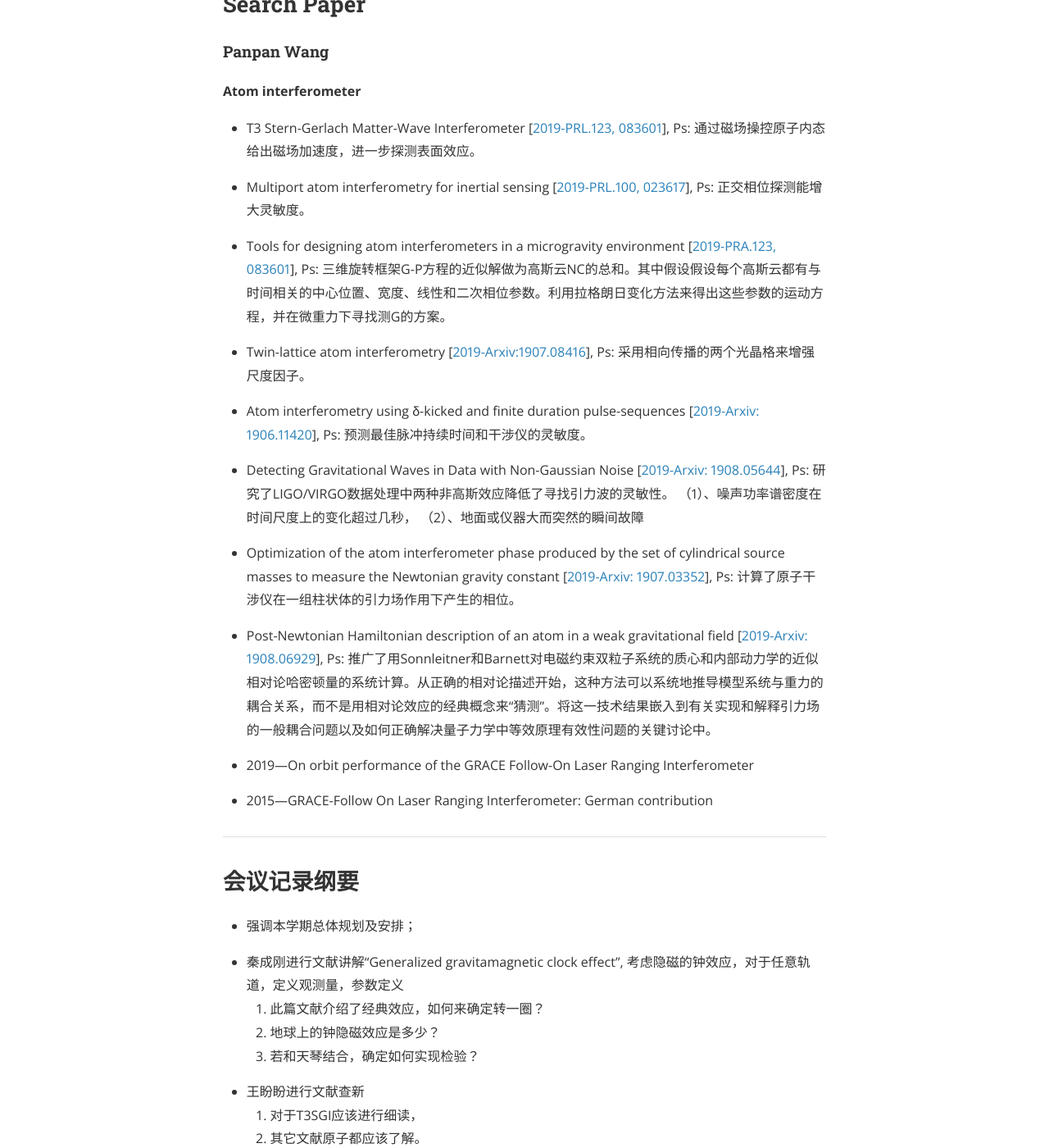
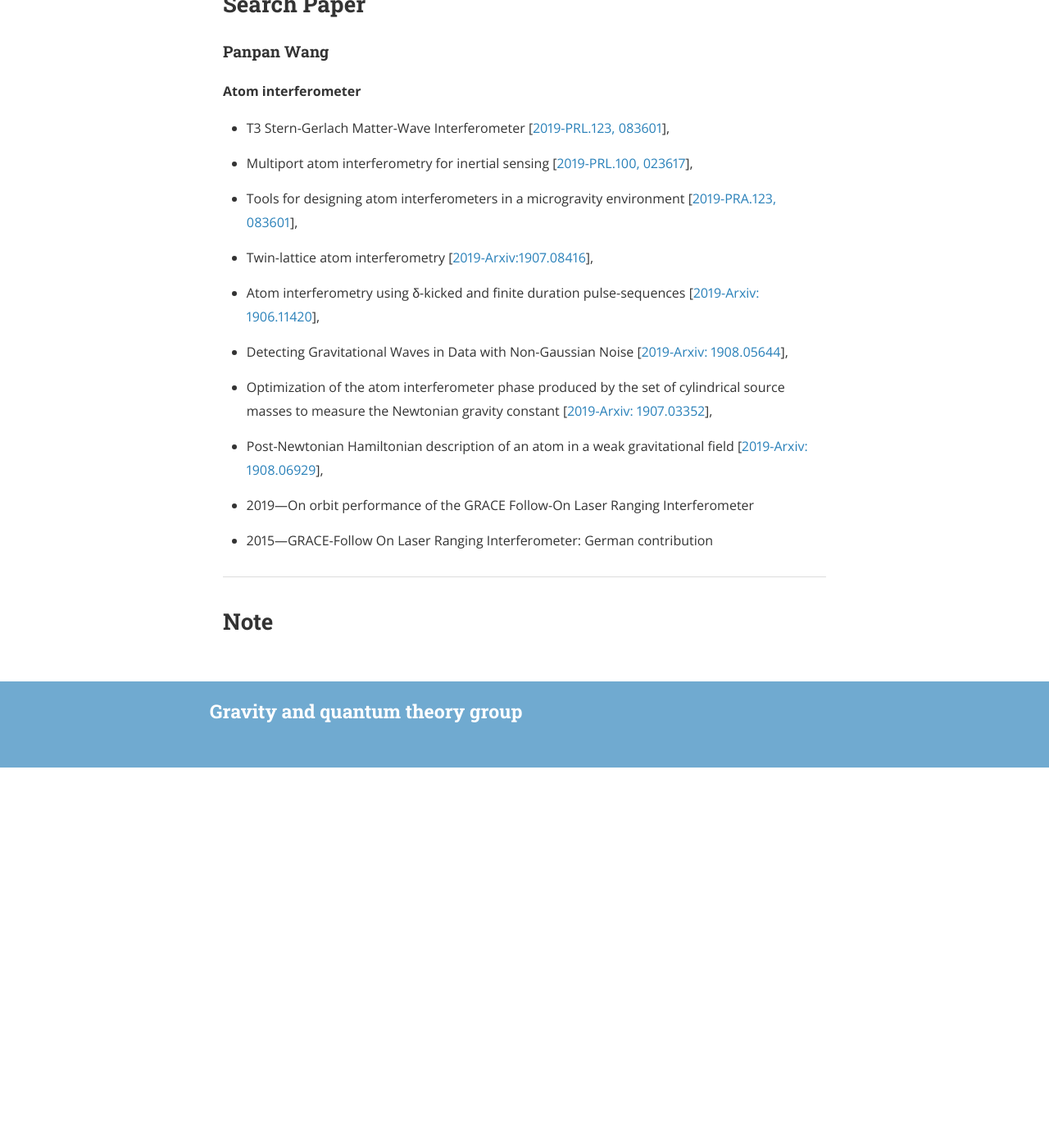
Before and after one commit to gravity-group/gravity-group.github.io, a Jekyll site: the page built from _posts/2019-08-26-group-meeting.md, in a window 1280 px wide and 1400 px high, scrolled down 921 px. Shown: the whole window at 82% size. Built offline with Jekyll 4.4.1, drawn with Linux system fonts in a browser that asks for light colours; nearby versions of some CDN libraries; after the commit the page ends 1857 px from its top, so only the background shows below that.

Commit message:
Update 2019-08-26-group-meeting.md
20190826

```diff
--- a/_posts/2019-08-26-group-meeting.md
+++ b/_posts/2019-08-26-group-meeting.md
@@ -37,38 +37,28 @@ by Lijing Shao, Norbert Wex, Michael Kramer.
 
 - T3 Stern-Gerlach Matter-Wave Interferometer
 [[2019-PRL.123, 083601](https://journals.aps.org/prl/abstract/10.1103/PhysRevLett.123.083601)],
-Ps: 通过磁场操控原子内态给出磁场加速度，进一步探测表面效应。
 
 - Multiport atom interferometry for inertial sensing
 [[2019-PRL.100, 023617](https://journals.aps.org/pra/abstract/10.1103/PhysRevA.100.023617)],
-Ps: 正交相位探测能增大灵敏度。
 
 - Tools for designing atom interferometers in a microgravity environment
 [[2019-PRA.123, 083601](https://journals.aps.org/pra/abstract/10.1103/PhysRevA.99, 043615)],
-Ps: 三维旋转框架G-P方程的近似解做为高斯云NC的总和。其中假设假设每个高斯云都有与时间相关的中心位置、宽度、线性和二次相位参数。利用拉格朗日变化方法来得出这些参数的运动方程，并在微重力下寻找测G的方案。
 
 - Twin-lattice atom interferometry
 [[2019-Arxiv:1907.08416](https://arxiv.org/pdf/1907.08416.pdf)],
-Ps: 采用相向传播的两个光晶格来增强尺度因子。
 
 - Atom interferometry using δ-kicked and finite duration pulse-sequences
 [[2019-Arxiv: 1906.11420](https://arxiv.org/pdf/1906.11420.pdf)],
-Ps: 预测最佳脉冲持续时间和干涉仪的灵敏度。
 
 - Detecting Gravitational Waves in Data with Non-Gaussian Noise
 [[2019-Arxiv: 1908.05644](https://arxiv.org/pdf/1908.05644.pdf)],
-Ps: 研究了LIGO/VIRGO数据处理中两种非高斯效应降低了寻找引力波的灵敏性。
-（1）、噪声功率谱密度在时间尺度上的变化超过几秒，
-（2）、地面或仪器大而突然的瞬间故障
-
 
 - Optimization of the atom interferometer phase produced by the set of cylindrical source masses to measure the Newtonian gravity constant
 [[2019-Arxiv: 1907.03352](https://arxiv.org/pdf/1907.03352.pdf)],
-Ps: 计算了原子干涉仪在一组柱状体的引力场作用下产生的相位。
 
 - Post-Newtonian Hamiltonian description of an atom in a weak gravitational field
 [[2019-Arxiv: 1908.06929](https://arxiv.org/pdf/1908.06929.pdf)],
-Ps: 推广了用Sonnleitner和Barnett对电磁约束双粒子系统的质心和内部动力学的近似相对论哈密顿量的系统计算。从正确的相对论描述开始，这种方法可以系统地推导模型系统与重力的耦合关系，而不是用相对论效应的经典概念来“猜测”。将这一技术结果嵌入到有关实现和解释引力场的一般耦合问题以及如何正确解决量子力学中等效原理有效性问题的关键讨论中。
+
 
 - 2019---On orbit performance of the GRACE Follow-On Laser Ranging Interferometer
 
@@ -77,18 +67,4 @@ Ps: 推广了用Sonnleitner和Barnett对电磁约束双粒子系统的质心和
 ---
 
 
-
-## 会议记录纲要
-
-- 强调本学期总体规划及安排；
-
-- 秦成刚进行文献讲解“Generalized gravitamagnetic clock effect”, 考虑隐磁的钟效应，对于任意轨道，定义观测量，参数定义
-1. 此篇文献介绍了经典效应，如何来确定转一圈？
-2. 地球上的钟隐磁效应是多少？
-3. 若和天琴结合，确定如何实现检验？
-
-- 王盼盼进行文献查新
-1. 对于T3SGI应该进行细读，
-2. 其它文献原子都应该了解。
-
-- 邵老师对每个人下一步工作做出说明。
+## Note
```
